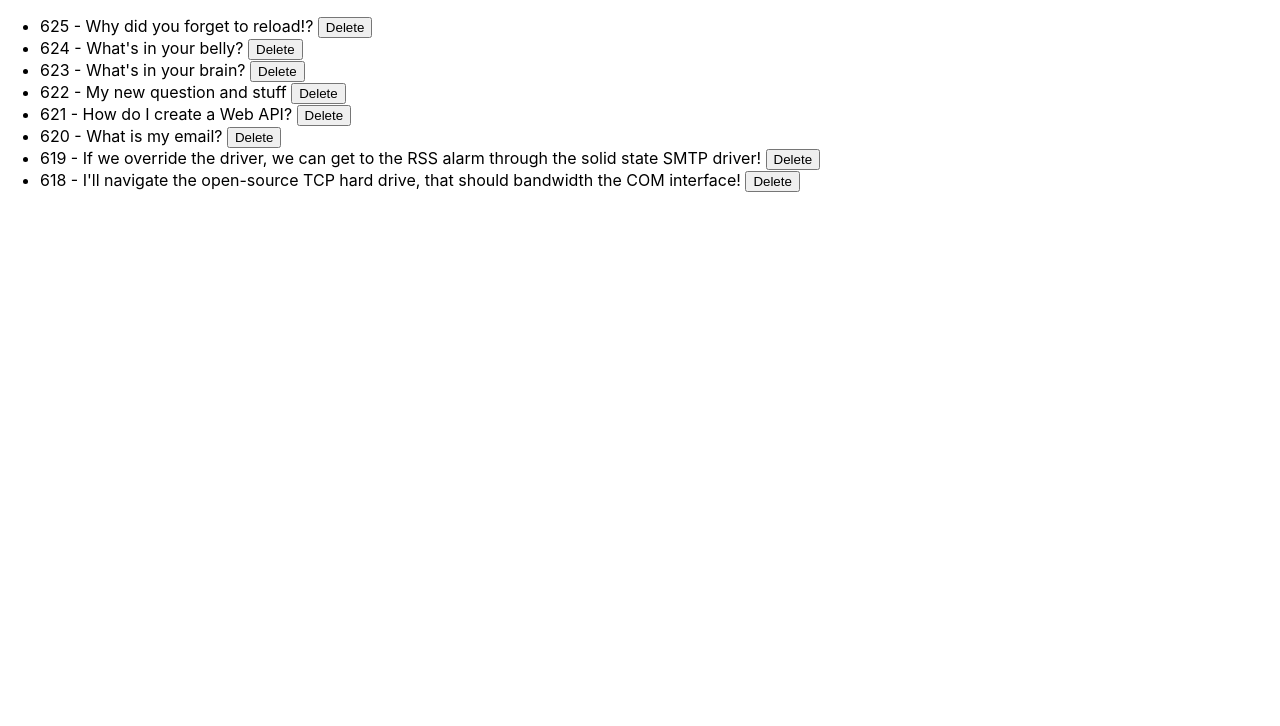
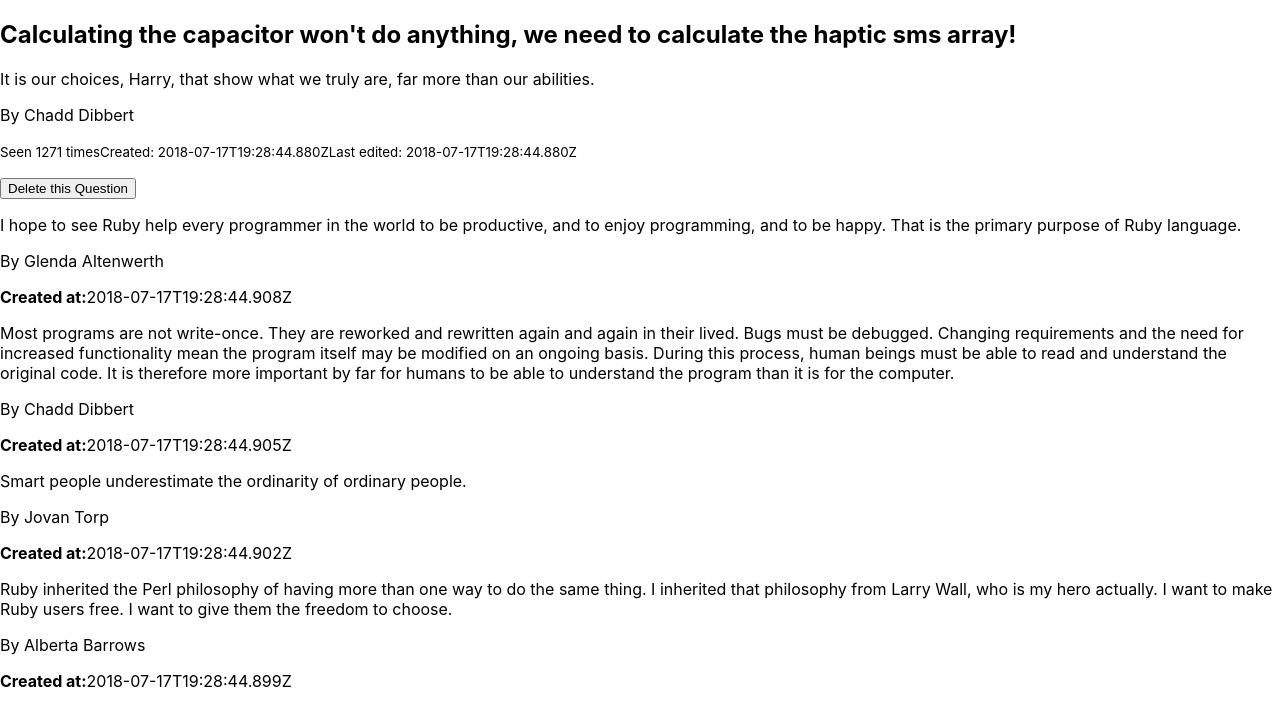
Before and after one commit to CodeCoreYVR/react_client_sept2022, a React (Create React App) app: page / in a window 1280 px wide. Shown: the top 726 px of the page. Built offline with nearby package versions, Linux system fonts and the light colour scheme.

Commit message:
react state add delete button and event for QuestionShowPage

```diff
--- a/src/components/QuestionShowPage.js
+++ b/src/components/QuestionShowPage.js
@@ -9,7 +9,10 @@
     //1
     constructor(props){
         super(props);
-        this.state = questionData
+        this.state = {
+            question: questionData
+        }
+        this.delete = this.delete.bind(this)
     }
 
     //2
@@ -17,20 +20,27 @@
     //     question: questionData
     // }
 
+    delete(){
+        this.setState({
+            question: null
+        })
+    }
+
     render(){
         return(
           <main>
             <QuestionDetails
-            title={this.state.title}
-            body={this.state.body}
-            author={this.state.author}
-            view_count={this.state.view_count}
-            created_at={this.state.created_at}
-            updated_at={this.state.updated_at}
+            title={this.state.question.title}
+            body={this.state.question.body}
+            author={this.state.question.author}
+            view_count={this.state.question.view_count}
+            created_at={this.state.question.created_at}
+            updated_at={this.state.question.updated_at}
             />
+            <button onClick={this.delete}>Delete this Question</button>
             <AnswerList
             answers={
-                this.state.answers
+                this.state.question.answers
             }
             />
           </main>
--- a/src/index.js
+++ b/src/index.js
@@ -5,8 +5,8 @@
 import reportWebVitals from './reportWebVitals';
 // import QuestionDetails from './components/QuestionDetails';
 // import AnswerDetails from './components/AnswerDetails';
-// import QuestionShowPage from './components/QuestionShowPage';
-import QuestionIndexPage from './components/QuestionIndexPage';
+import QuestionShowPage from './components/QuestionShowPage';
+// import QuestionIndexPage from './components/QuestionIndexPage';
 
 const root = ReactDOM.createRoot(document.getElementById('root'));
 root.render(
@@ -24,7 +24,7 @@
   //We are removing strict mode for now
   //With JSX, we had to access the React element created, but with JSX and Babel we can
   //now write the component as a html tag
-  // <QuestionShowPage/>
+  <QuestionShowPage/>
   // <QuestionIndexPage
   // list={
   //   [
@@ -34,7 +34,7 @@
   //   ]
   // }
   // />
-  <QuestionIndexPage/>
+  // <QuestionIndexPage/>
   //Note, with React and JSX, all tags must be closed properly
   //for example, an html self closing tag like <hr> might still work for regular html
   //but for React, it must be closed like <hr/> or <hr></hr>
```
